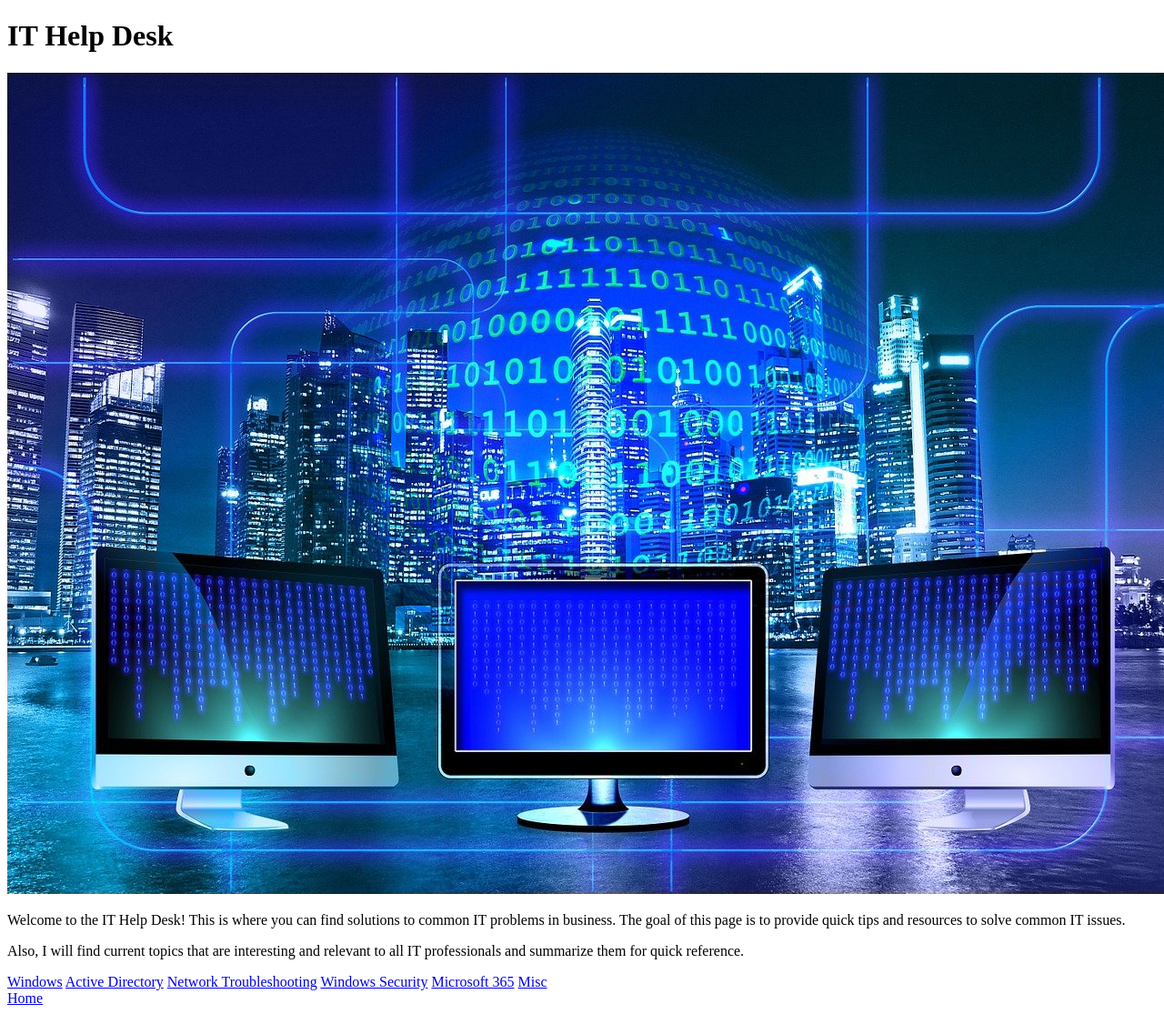
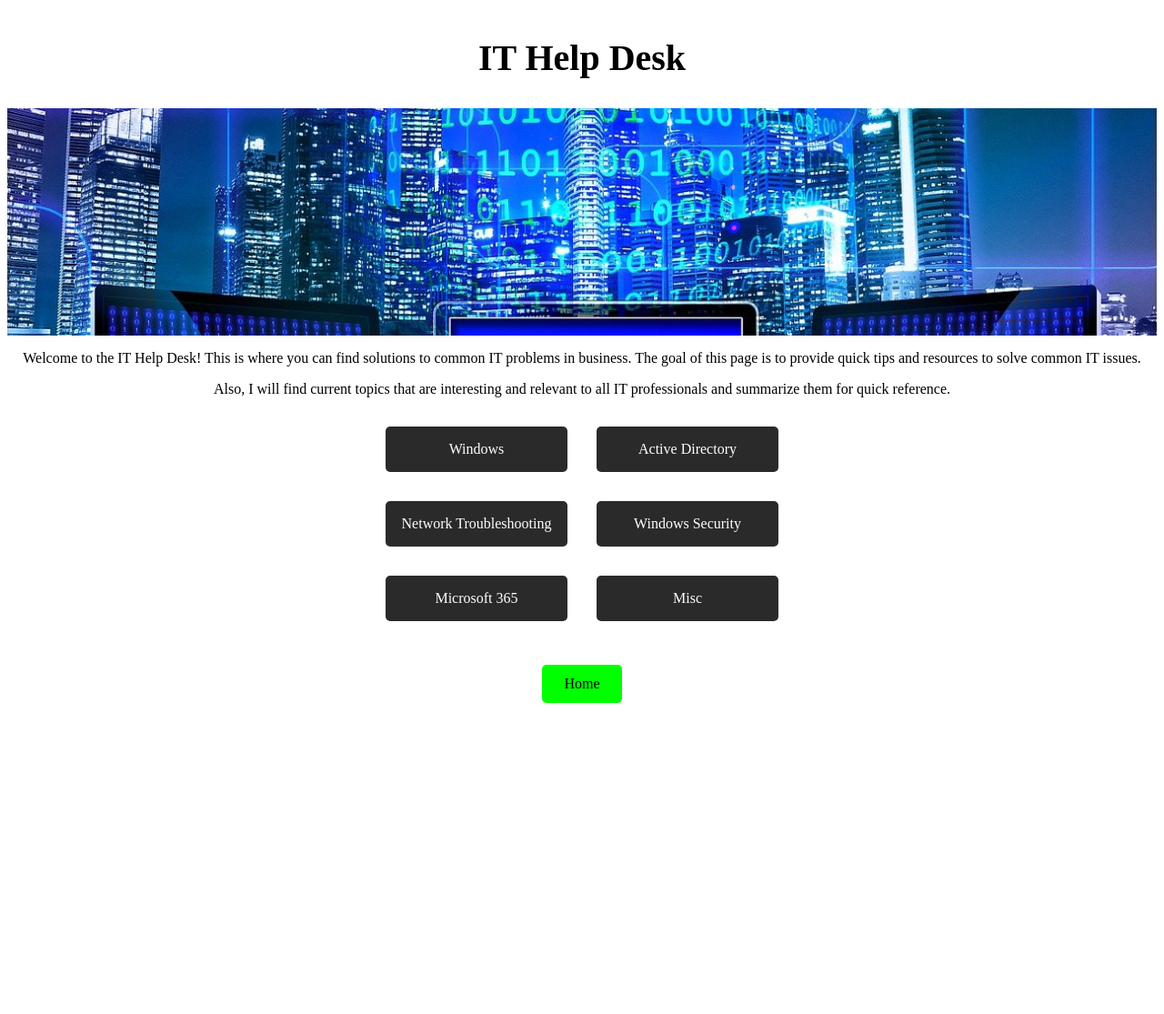
Before and after one commit to Kermit9909/Kermit9909.github.io, a Jekyll site: the page it-help-desk.html, which Jekyll copies as it is, in a window 1280 px wide. Shown: the whole page at 91% size. Built offline with Jekyll 4.4.1, drawn with Linux system fonts in a browser that asks for light colours; after the commit the page ends 900 px from its top, so only the background shows below that.

Commit message:
table of content .css

```diff
--- /dev/null
+++ b/assets/css/tableofcontents.css
@@ -0,0 +1,89 @@
+:root {
+    --accent: #00ff00;
+    --background: #1a1a1a;
+}
+
+header {
+    text-align: center;
+    padding-top: 2rem;
+}
+
+h1 {
+    margin: 0;
+    font-size: 2.5rem;
+    padding-bottom: 2rem;
+
+}
+
+.header-image {
+    width: 100%;
+    height: 250px;
+    object-fit: cover;
+    max-width: 100%;
+    display: block;
+    margin: 0 auto;
+}
+
+.intro p {
+    text-align: center;
+
+}
+
+/* Flex grid: 2 tiles across, 3 rows */
+.link-container {
+    display: flex;
+    flex-wrap: wrap; /* Allows wrapping to form rows */
+    justify-content: center; /* Centers the grid */
+    gap: 2rem; /* Spacing between tiles */
+    padding: 1rem;
+    max-width: 500px; /* Limits width to fit 2 tiles comfortably */
+    margin: 0 auto; /* Centers the container */
+}
+
+.link-tile {
+    flex: 0 0 calc(50% - 0.5rem); /* 2 tiles per row, accounting for gap */
+    max-width: 200px; /* Caps width */
+    text-align: center;
+    padding: 1rem;
+    background-color: #2a2a2a;
+    color: #fff; /* Stays white */
+    text-decoration: none;
+    border-radius: 5px;
+    box-sizing: border-box; /* Ensures padding doesn’t affect width */
+}
+
+.link-tile:hover {
+    background-color: var(--accent);
+    color: #fff !important; /* Stays white on hover */
+}
+
+.home-button-container {
+    text-align: center;
+    margin-top: 2rem;
+}
+
+.home-button {
+    display: inline-block;
+    padding: 0.75rem 1.5rem;
+    background-color: var(--accent);
+    color: #000; /* Stays black */
+    text-decoration: none;
+    border-radius: 5px;
+}
+
+.home-button:hover {
+    background-color: #fff;
+    color: #000;
+}
+
+a:visited {
+    color: inherit;
+}
+
+.link-tile:visited {
+    color: #fff; /* Stays white */
+}
+
+.home-button:visited {
+    color: #000; /* Stays black */
+}
--- a/it-help-desk.html
+++ b/it-help-desk.html
@@ -5,6 +5,7 @@
     <meta name="viewport" content="width=device-width, initial-scale=1.0">
     <title>IT Help Desk</title>
     <link rel="stylesheet" href="/assets/css/main.css" />
+    <link rel="stylesheet" href="/assets/css/tableofcontents.css" />
    </head>
 <body>
     <header>
```
